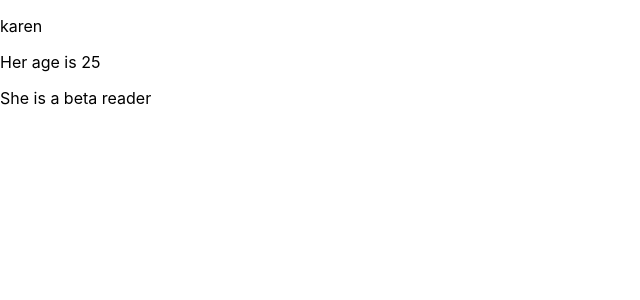
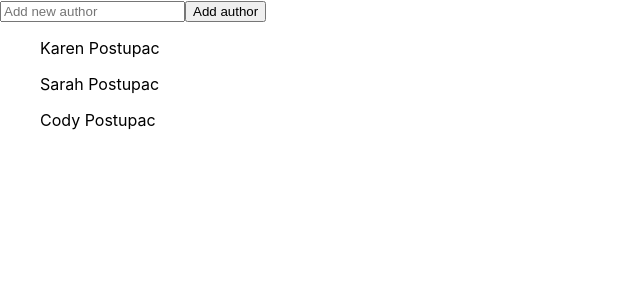
Before and after one commit to kpostupac/beta-read, a React (Create React App) app: page / in a window 1280 px wide. Shown: the top 300 px of the page, without its empty margins (0-640 px from the left). Built offline with nearby package versions, Linux system fonts and the light colour scheme.

Commit message:
Added Author Form and List

```diff
--- /dev/null
+++ b/src/AddAuthorForm.js
@@ -0,0 +1,27 @@
+import "./App.css";
+import React, { useEffect, useState } from "react";
+
+function AddAuthorForm() {
+  //this initializes the new author object
+  const [author, setAuthor] = useState("");
+  function handleChange(e) {
+    setAuthor(e.target.value);
+  }
+  //what does preventDefault do?
+  function handleSubmit(e) {
+    e.preventDefault();
+  }
+  return (
+    <form onSubmit={handleSubmit}>
+      <input
+        type="text"
+        placeholder="Add new author"
+        onChange={handleChange}
+        value={author}
+      />
+      <button type="submit">Add author</button>
+    </form>
+  );
+}
+
+export default AddAuthorForm;
--- a/src/Author.js
+++ b/src/Author.js
@@ -2,7 +2,7 @@ import "./App.css";
 import React from "react";
 
 //this is a functional component
-/*function Author(props) {
+function Author(props) {
   return (
     //these classnames are defined in App.css
     <div>
@@ -11,21 +11,20 @@ import React from "react";
       </header>
     </div>
   );
-}*/
+}
 
-class Author extends React.Component {
+//this is a class component
+/*class Author extends React.Component {
   state = {
     name: "karen"
   };
   render() {
     return (
       <div>
-        <p>{this.state.name}</p>
-        <p>Her age is {this.props.age}</p>
-        <p>She is a {this.props.profession}</p>
+        <p>Name: {this.state.name}.</p>
       </div>
     );
   }
-}
+}*/
 
 export default Author;
--- /dev/null
+++ b/src/AuthorList.js
@@ -0,0 +1,12 @@
+import "./App.css";
+import React from "react";
+import Author from "./Author";
+
+//this is a functional component
+function AuthorList(props) {
+  const list = props.data;
+  const items = list.map(val => <Author name={val} />);
+  return <ul>{items}</ul>;
+}
+
+export default AuthorList;
--- a/src/index.js
+++ b/src/index.js
@@ -3,11 +3,16 @@ import ReactDOM from "react-dom";
 import "./index.css";
 import App from "./App";
 import Author from "./Author";
+import AddAuthorForm from "./AddAuthorForm";
+import AuthorList from "./AuthorList";
 import reportWebVitals from "./reportWebVitals";
+
+const contacts = ["Karen Postupac", "Sarah Postupac", "Cody Postupac"];
 
 ReactDOM.render(
   <React.StrictMode>
-    <Author age="25" profession="beta reader" />
+    <AddAuthorForm />
+    <AuthorList data={contacts} />
   </React.StrictMode>,
   document.getElementById("root")
 );
```
Also changed, not shown: 1 other file (tests, documents, lock files or other folders).
